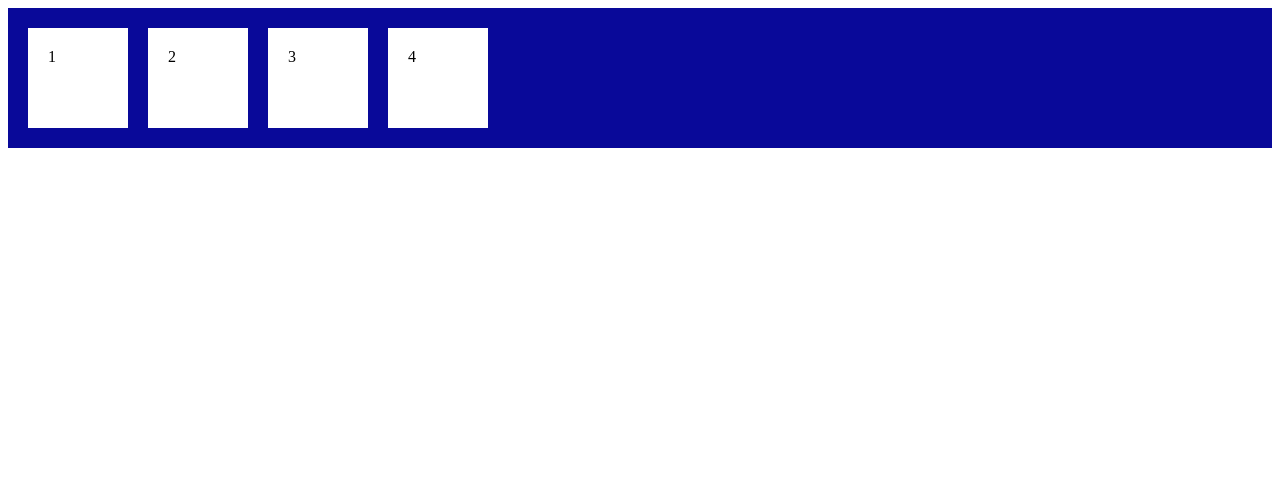
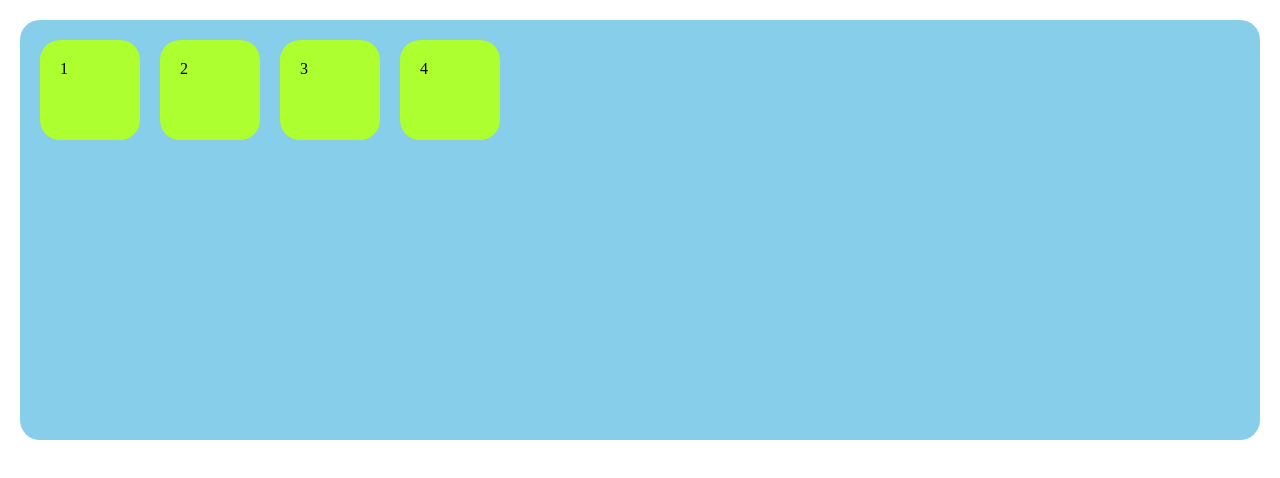
Before and after one commit to Arubh/GDSC_BasicCSS, a plain HTML site: page 9_Flexbox/tut.html in a window 1280 px wide. Drawn offline with Linux system fonts and the light colour scheme.

Commit message:
flexbox updated

```diff
--- a/9_Flexbox/tut.css
+++ b/9_Flexbox/tut.css
@@ -1,20 +1,33 @@
+*{
+    margin: 0px;
+    padding: 0px;
+}
+
+
 .flex-container{
-    background-color: rgb(9, 9, 153);
+    background-color: skyblue;
     padding: 10px;
-
+    margin: 20px;
+    border-radius: 20px;
+    height: 50vh;
     display: flex;
-    /* flex-direction: row; */
+    flex-direction: row;
     /* flex-direction: row-reverse; */
     /* flex-direction: column; */
     /* flex-direction: column-reverse; */
 
     /* justify-content: start; */
-    /* justify-content: center; */
+    /* justify-content: space-between; */
     /* justify-content: end; */
+
+     /* align-items: center; */
+    /* align-items: flex-start; */
+    /* align-items: flex-end;  */
 }
 .flex-item{
-    background-color: white;
+    background-color: greenyellow;
     width: 60px;
+    border-radius: 20px;
     height: 60px;
     margin: 10px;
     padding: 20px;
```
